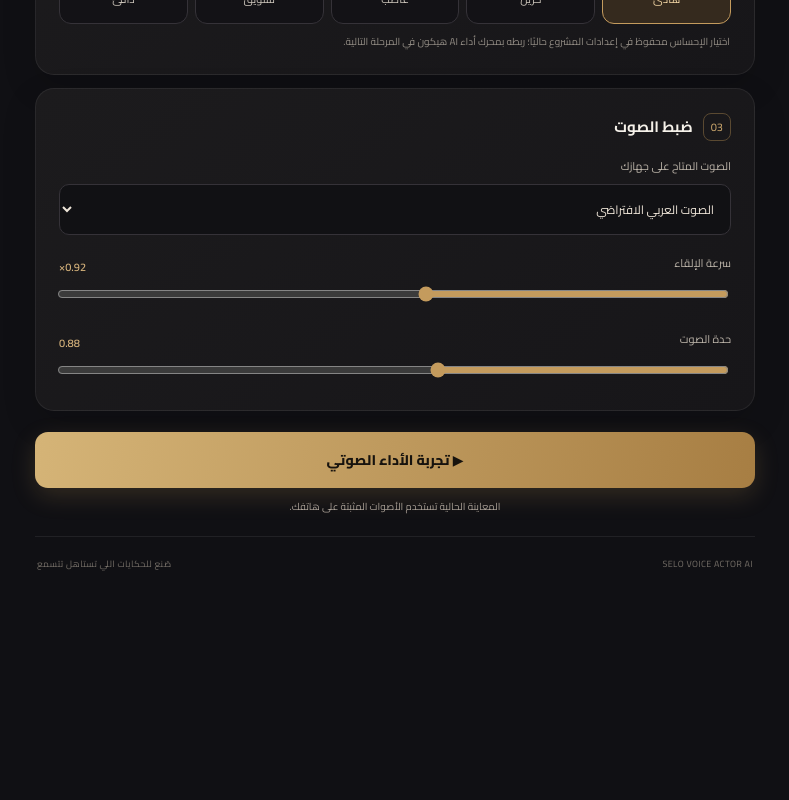
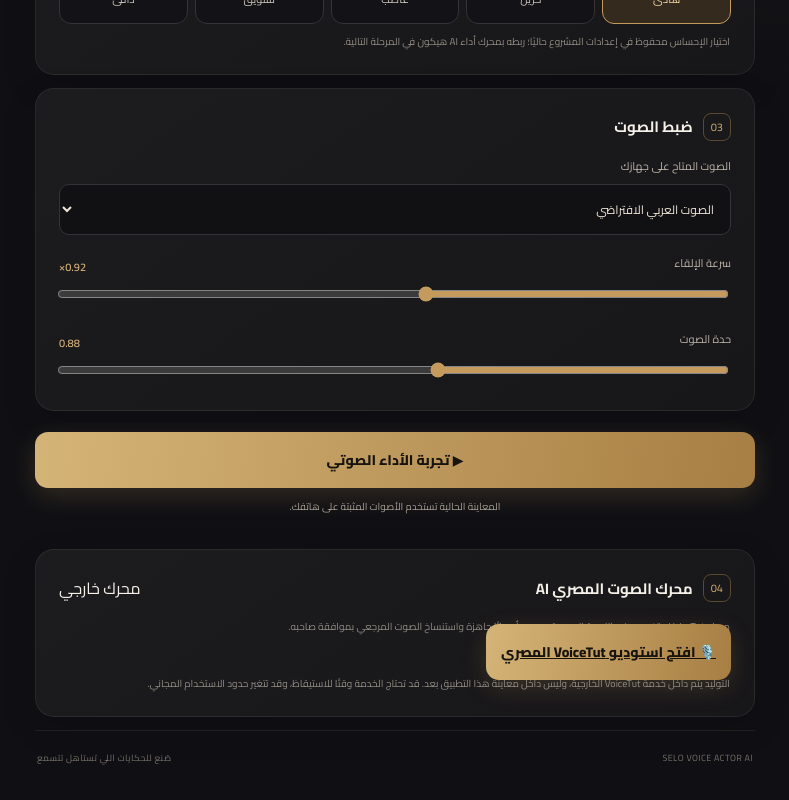
Before and after one commit to mazona00000000-netizen/-, a React (Vite) app: page / in a window 1280 px wide. Shown: the part 742-1542 px from the top of the page, without its empty margins (245-1034 px from the left). Before the commit the page ends 1348 px from the top, so only its background shows below. Built offline with nearby package versions, Linux system fonts and the light colour scheme.

Commit message:
Add Egyptian VoiceTut AI engine access

```diff
--- a/src/App.tsx
+++ b/src/App.tsx
@@ -111,6 +111,13 @@ export default function App() {
         <p className="notice" aria-live="polite">{notice || 'المعاينة الحالية تستخدم الأصوات المثبتة على هاتفك.'}</p>
       </section>
 
+      <section className="panel engine-panel">
+        <div className="section-head"><div><span className="step">04</span><h2>محرك الصوت المصري AI</h2></div><span className="engine-live">محرك خارجي</span></div>
+        <p className="hint engine-copy">محرك VoiceTut متخصص في اللهجة المصرية، ويدعم أصواتًا جاهزة واستنساخ الصوت المرجعي بموافقة صاحبه.</p>
+        <a className="primary engine-link" href="https://huggingface.co/spaces/mohammedaly22/VoiceTut-TTS" target="_blank" rel="noreferrer">🎙️ افتح استوديو VoiceTut المصري</a>
+        <p className="hint">التوليد يتم داخل خدمة VoiceTut الخارجية، وليس داخل معاينة هذا التطبيق بعد. قد تحتاج الخدمة وقتًا للاستيقاظ، وقد تتغير حدود الاستخدام المجاني.</p>
+      </section>
+
       <footer><span>SELO VOICE ACTOR AI</span><span>صُنع للحكايات اللي تستاهل تتسمع</span></footer>
     </main>
   )
```
